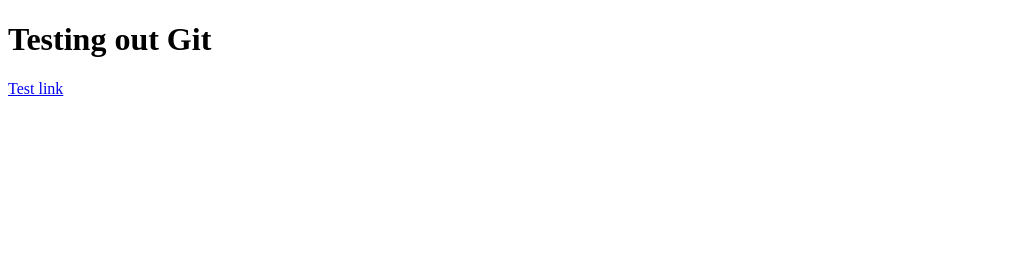
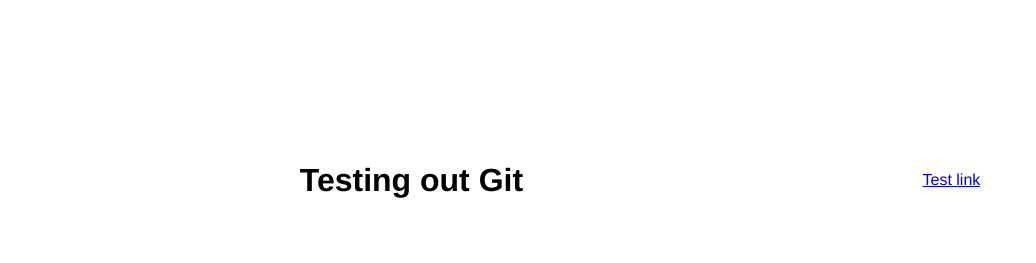
Before and after one commit to kloomes/first_test, a plain HTML site: page index.html in a window 1280 px wide. Shown: the whole page, without its empty margins (0-1036 px from the left). Drawn offline with Linux system fonts and the light colour scheme.

Commit message:
Added some style

```diff
--- a/index.html
+++ b/index.html
@@ -1,10 +1,13 @@
 <!DOCTYPE html>
 <html>
 <head>
+	<link rel="stylesheet" type="text/css" href="style.css">
 	<title>Git Testing</title>
 </head>
 <body>
-<h1>Testing out Git</h1>
-<a href="#">Test link</a>
+	<div id="container">
+		<h1>Testing out Git</h1>
+		<a href="#">Test link</a>
+	</div>
 </body>
 </html>
--- /dev/null
+++ b/style.css
@@ -0,0 +1,11 @@
+body {
+	margin: 100px;
+	font-family: Helvetica;
+}
+
+#container {
+	display: flex;
+	align-items: center;
+	justify-content: space-around;
+	height: 20vh;
+}
```
